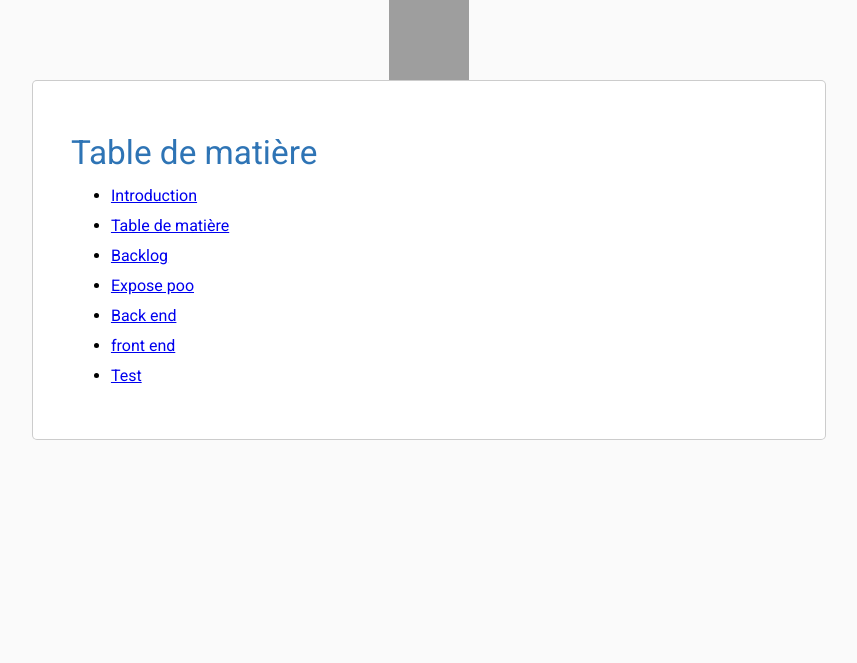
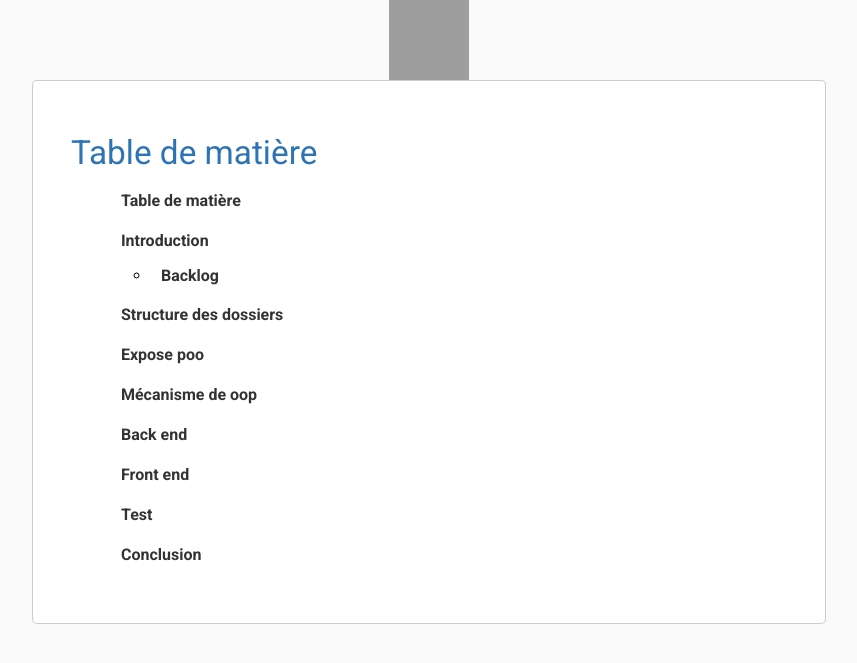
Before and after one commit to labs-web/lab-poo, a Jekyll site: the page built from docs/0.Table-de-matière/table-de-matière.md, in a window 1280 px wide. Shown: the top 663 px of the page, without its empty margins (211-1068 px from the left). Built offline with Jekyll 4.4.1, drawn with Linux system fonts in a browser that asks for light colours; nearby versions of some CDN libraries; grey boxes are pictures that could not be loaded.

Commit message:
realisation init rapport

```diff
--- a/docs/0.Table-de-matière/table-de-matière.md
+++ b/docs/0.Table-de-matière/table-de-matière.md
@@ -6,11 +6,14 @@ order: 0
 <!-- note -->
 # Table de matière
 
+- [Table de matière]()
 - [Introduction](#introduction)
-- [Table de matière](#table-de-matière)
-- [Backlog](#backlog)
+  - [Backlog](#backlog)
+- [Structure des dossiers](#structure-des-dossiers)
 - [Expose poo](#expose-poo)
+- [Mécanisme de oop](#mécanisme-de-oop)
 - [Back end](#back-end)
-- [front end](#front-end)
+- [Front end](#front-end)
 - [Test](#test)
+- [Conclusion](#conclusion)
 <!-- new slide -->
--- a/docs/assets/css/rapport.css
+++ b/docs/assets/css/rapport.css
@@ -199,3 +199,25 @@ h5 {
 	page-break-after: avoid;
 	font-weight: normal;
 }
+
+
+/* Table de matière */
+
+#table-de-matière+ul li a {
+	font-weight: bold;
+	display: block;
+	padding: 5px 10px;
+	text-decoration: none;
+	color: #333;
+	margin-bottom: 5px;
+	transition: background-color 0.3s, color 0.3s;
+}
+
+#table-de-matière+ul {
+	list-style-type: none;
+}
+
+#table-de-matière+ul li a:hover {
+	color: #777;
+	/* Change text color on hover */
+}
```
Also changed, not shown: docs/1.Introduction/introduction.md (+1 -1 lines), docs/3.Expose-poo/Expose-poo.md (added, +7 -0 lines), docs/4.Mécanisme-de-oop/Mécanisme-de-oop.md (added, +7 -0 lines), docs/5.Back-end/Back-end.md (added, +7 -0 lines), docs/6.Front-end/Front-end.md (added, +6 -0 lines), docs/7.Test/Test.md (added, +7 -0 lines), docs/8.Conclusion/Conclusion.md (renamed from docs/13.Conclusion/conclusion.md, +1 -1 lines), docs/Test/Test.md (added, +1 -0 lines).
